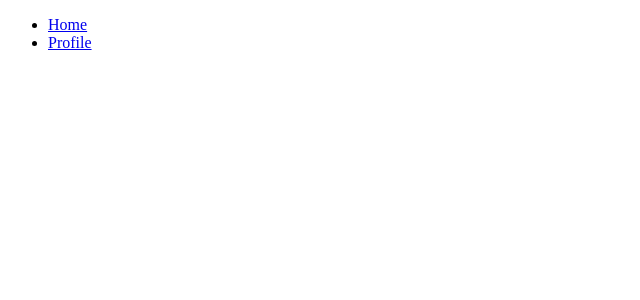
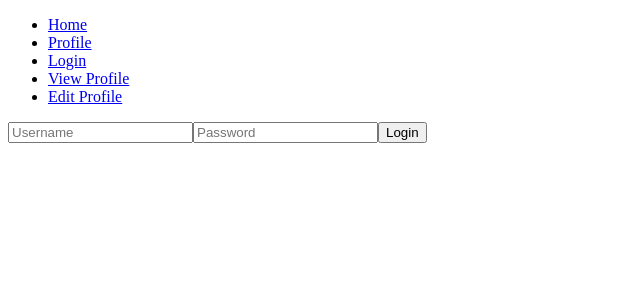
Before and after one commit to fcm2009/react-poc, a React app: page /#/login in a window 1280 px wide. Shown: the top 300 px of the page, without its empty margins (0-640 px from the left). Built offline with nearby package versions, Linux system fonts and the light colour scheme; no server answers; the HTML template or start-up script is replaced by a standard one.

Commit message:
done with login and logout but need to think about app init

```diff
--- a/src/actions/index.js
+++ b/src/actions/index.js
@@ -22,6 +22,19 @@ export const updateAge = age => {
     }
 }
 
+export const loggedIn = token => {
+    return {
+        type: LOGGEDIN,
+        token
+    }
+}
+
+export const logout = () => {
+    return {
+        type: LOGOUT
+    }
+}
+
 export const fetchUser = () => dispatch => {
     axios.get(`http://localhost:3000/user/0`)
         .then(response => response.data)
@@ -34,7 +47,15 @@ export const updateProfile = () => (dispatch, getState) => {
         .then(userProfile => dispatch(receiveUser(userProfile)))
 }
 
+export const login = (username, password) => dispatch => {
+    axios.post('http://localhost:3000/login', { username, password })
+        .then(response => response.data)
+        .then(token => dispatch(loggedIn(token)))
+}
+
 
 export const RECEIVE_USER = 'RECEIVE_USER'
 export const UPDATE_NAME = 'UPDATE_NAME'
 export const UPDATE_AGE = 'UPDATE_AGE'
+export const LOGGEDIN = 'LOGGEDIN'
+export const LOGOUT = 'LOGOUT'
--- /dev/null
+++ b/src/components/App.jsx
@@ -0,0 +1,31 @@
+import React from 'react'
+import { BrowserRouter, Route, HashRouter  } from 'react-router-dom'
+import UserProfileContainer from '../containers/UserProfileContainer.jsx'
+import Login from '../containers/Login.jsx'
+import Home from './Home.jsx'
+import Navigation from './Navigation.jsx'
+import PrivateRoute from '../utils/PrivateRoute.jsx'
+import { connect } from 'react-redux'
+
+
+const App = props => {
+    return (
+        <HashRouter>
+            <div>
+                <Navigation />
+                <Route exact path='/' component={ Home } />
+                <PrivateRoute path='/profile' token={ props.token } component={ UserProfileContainer } />
+                <Route path='/login' component={ Login } />
+            </div>
+        </HashRouter>
+    )
+}
+
+const mapStateToProps = state => {
+    return {
+        token: state.getIn(['token'])
+    }
+}
+
+
+export default connect(mapStateToProps)(App)
--- a/src/components/Navigation.jsx
+++ b/src/components/Navigation.jsx
@@ -7,8 +7,9 @@ export default props => {
             <ul>
                 <li><Link to='/'>Home</Link></li>
                 <li><Link to='/profile'>Profile</Link></li>
-                <Route path='/profile' render={ props => <li><Link to='/profile/view'>View</Link></li> } />
-                <Route path='/profile' render={ props => <li><Link to='/profile/edit'>Edit</Link></li> } />
+                <li><Link to='/login'>Login</Link></li>
+                <li><Link to='/profile/view'>View Profile</Link></li>
+                <li><Link to='/profile/edit'>Edit Profile</Link></li>
             </ul>
         </div>
     )
--- a/src/components/UserProfileViewer.jsx
+++ b/src/components/UserProfileViewer.jsx
@@ -1,13 +1,14 @@
 import React from 'react'
 
 
-export default ({ id, name, age, history, match }) => {
+export default ({ id, name, age, history, match, logout }) => {
     return (
         <div>
             <div>Id: { id }</div>
             <div>Name: { name }</div>
             <div>Age: { age }</div>
             <button onClick={ () => history.push(`/profile/edit`) }>Update Profile</button>
+            <button onClick={ () => logout() }>LogOut</button>
         </div>
     )
 }
--- /dev/null
+++ b/src/containers/Login.jsx
@@ -0,0 +1,41 @@
+import React  from 'react'
+import { connect } from 'react-redux'
+import { login } from '../actions'
+
+
+class Login extends React.Component {
+
+    constructor() {
+        super()
+        this.state = { username: '', password: '' }
+        this.usernameHandler = this.usernameHandler.bind(this)
+        this.passwordHandler = this.passwordHandler.bind(this)
+    }
+
+    usernameHandler(event) {
+        this.setState({ username: event.target.value })
+    }
+
+    passwordHandler(event) {
+        this.setState({ password: event.target.value })
+    }
+
+    render() {
+        return (
+            <div>
+                <input type='text' placeholder='Username' onChange={ this.usernameHandler } />
+                <input type='password' placeholder='Password' onChange={ this.passwordHandler }/>
+                <button onClick={ () => this.props.login(this.state.username, this.state.password) }>Login</button>
+            </div>
+        )
+    }
+}
+
+
+const mapDispatchToProps = dispatch => {
+    return {
+        login: (username, password) => dispatch(login(username, password))
+    }
+}
+
+export default connect(null, mapDispatchToProps)(Login)
--- a/src/containers/UserProfileContainer.jsx
+++ b/src/containers/UserProfileContainer.jsx
@@ -1,6 +1,6 @@
 import React from 'react'
 import { connect } from 'react-redux'
-import { updateProfile, updateName, updateAge } from '../actions'
+import { updateProfile, updateName, updateAge, logout } from '../actions'
 import UserProfileViewer from '../components/UserProfileViewer.jsx'
 import UserProfileEditor from '../components/UserProfileEditor.jsx'
 import { Route, Link, Switch } from 'react-router-dom'
@@ -9,8 +9,8 @@ import { Route, Link, Switch } from 'react-router-dom'
 const userProfileContainer = ({ userProfile, callbacks, match }) => {
     return (
         <Switch>
-            <Route path={ `${match.url}/view` } render={ props => <UserProfileViewer { ...userProfile } {...props}   /> } />
-            <Route path={ `${match.url}/edit` } render={ props => <UserProfileEditor { ...userProfile } {...callbacks} /> } />
+            <Route path={ `${match.url}/view` } render={ props => <UserProfileViewer { ...userProfile } { ...props } { ...callbacks }   /> } />
+            <Route path={ `${match.url}/edit` } render={ props => <UserProfileEditor { ...userProfile } { ...callbacks } /> } />
         </Switch>
     )
 }
@@ -26,7 +26,8 @@ const mapDispatchToProps = dispatch => {
         callbacks: {
             updateProfile: () => dispatch(updateProfile()),
             updateName: name => dispatch(updateName(name)),
-            updateAge: age => dispatch(updateAge(age))
+            updateAge: age => dispatch(updateAge(age)),
+            logout: () => dispatch(logout())
         }
     }
 }
--- a/src/index.js
+++ b/src/index.js
@@ -5,11 +5,8 @@ import { createStore, applyMiddleware, compose } from 'redux'
 import { Provider } from 'react-redux'
 import rootReducer from './reducers'
 import thunk from 'redux-thunk'
-import UserProfileContainer from './containers/UserProfileContainer.jsx'
-import Home from './components/Home.jsx'
-import Navigation from './components/Navigation.jsx'
 import { fetchUser } from './actions'
-import { BrowserRouter, Route, HashRouter  } from 'react-router-dom'
+import App from './components/App.jsx'
 
 
 const store = createStore(
@@ -22,21 +19,15 @@ const store = createStore(
 
 store.dispatch(fetchUser())
 
-const App = props => {
+const ReduxApp = props => {
     return (
         <Provider store={ store }>
-                <HashRouter>
-                    <div>
-                        <Navigation />
-                        <Route exact path='/' component={ Home } />
-                        <Route path='/profile' component={ UserProfileContainer } />
-                    </div>
-                </HashRouter>
+            <App />
         </Provider>
     )
 }
 
 ReactDOM.render(
-    <App />,
+    <ReduxApp />,
     document.getElementById('root')
 )
--- a/src/reducers/index.js
+++ b/src/reducers/index.js
@@ -3,11 +3,14 @@ import { fromJS } from 'immutable'
 import {
     RECEIVE_USER,
     UPDATE_NAME,
-    UPDATE_AGE
+    UPDATE_AGE,
+    LOGGEDIN,
+    LOGOUT
 } from '../actions'
 
 const initalState = fromJS({
-    userProfile: { id: 0, name: '', age: ''}
+    userProfile: { id: 0, name: '', age: ''},
+    token: ''
 })
 
 
@@ -19,6 +22,10 @@ export default (state = initalState, action) => {
             return state.setIn(['userProfile', 'name'], action.name)
         case UPDATE_AGE:
             return state.setIn(['userProfile', 'age'], action.age)
+        case LOGGEDIN:
+            return state.setIn(['token'], action.token)
+        case LOGOUT:
+            return state.setIn(['token'], '')
         default:
             return state
     }
--- /dev/null
+++ b/src/utils/PrivateRoute.jsx
@@ -0,0 +1,14 @@
+import React from 'react'
+import { Route, Redirect, withRouter } from 'react-router'
+
+
+const PrivateRoute = ({ token, path, component }) => {
+    return (
+        token ?
+            <Route path={ path } component={ component } />:
+            <Route path={ path } render={ () => <Redirect to='/login' /> } />
+    )
+}
+
+
+export default PrivateRoute
```
